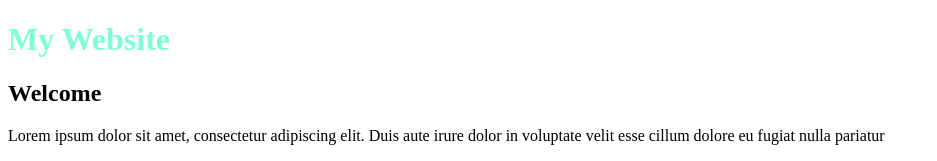
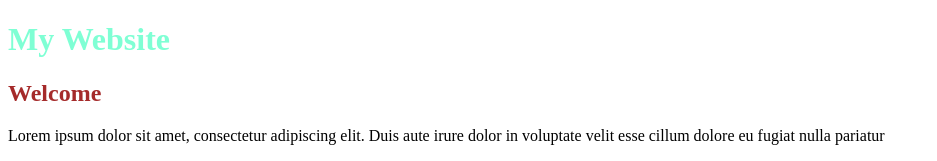
Before and after one commit to Nachomarte/evaluacion-marteniuk, a plain HTML site: page index.html in a window 1280 px wide. Shown: the top 161 px of the page, without its empty margins (0-937 px from the left). Drawn offline with Linux system fonts and the light colour scheme.

Commit message:
Agregando color a subtítulo

```diff
--- a/index.html
+++ b/index.html
@@ -7,7 +7,7 @@
 </head>
 <body>
     <h1 style="color: aquamarine;">My Website</h1>
-    <h2>Welcome</h2>
+    <h2 style="color: brown;">Welcome</h2>
     <p>Lorem ipsum dolor sit amet,
         consectetur adipiscing elit. Duis aute
         irure dolor in
```
